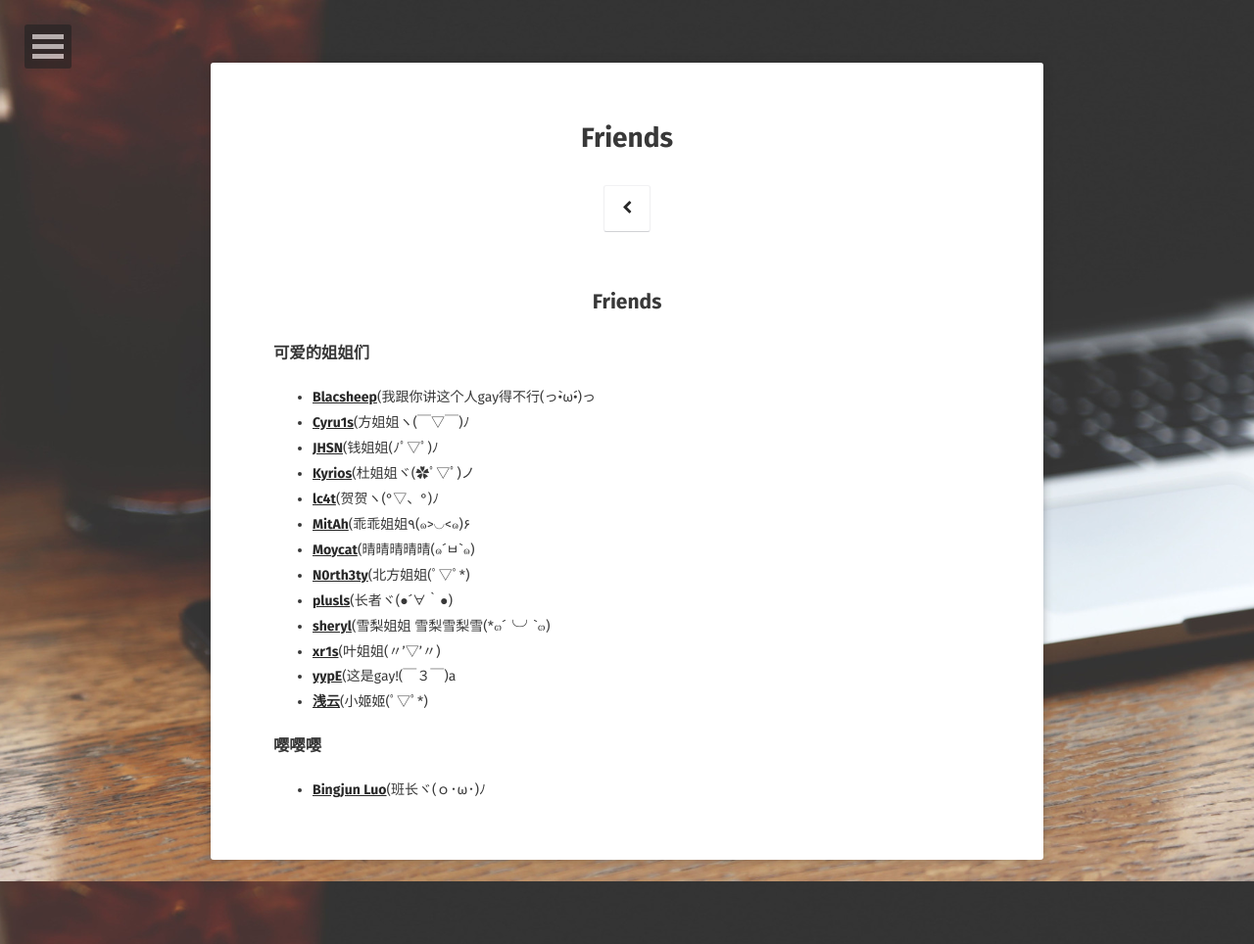
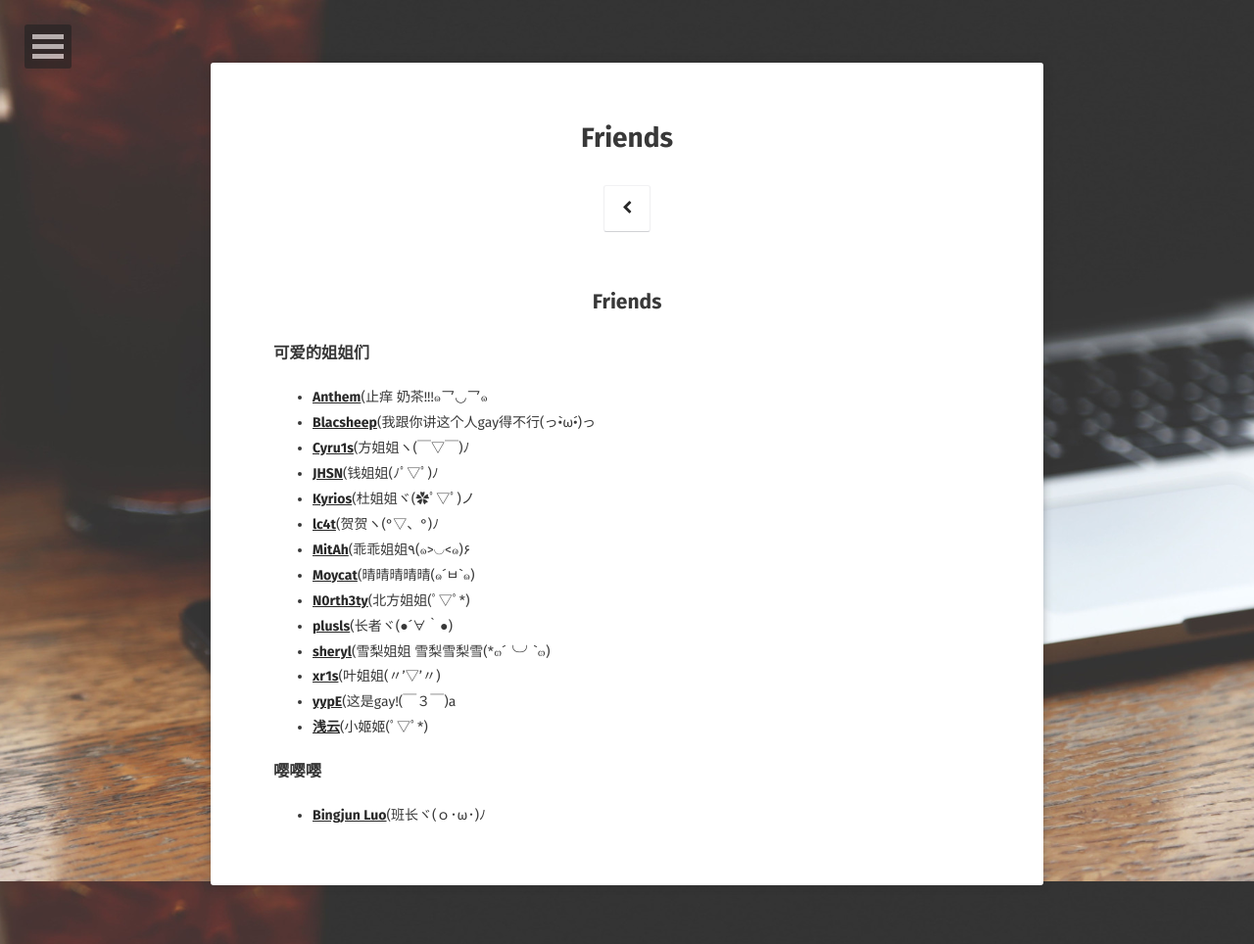
Before and after one commit to gmcnqaq/gmcnqaq, a Jekyll site: the page built from friends/index.md, in a window 1280 px wide. Shown: the whole page at 98% size. Built offline with Jekyll 4.4.1, drawn with Linux system fonts in a browser that asks for light colours; some web fonts are replaced.

Commit message:
Update index.md

```diff
--- a/friends/index.md
+++ b/friends/index.md
@@ -7,6 +7,7 @@ comments: false
 ## <center>Friends</center>
 
 ### 可爱的姐姐们
+* [**Anthem**](http://anthem.fun/)(止痒 奶茶!!!๑乛◡乛๑
 * [**Blacsheep**](https://blog.blacsheep.cn/)(我跟你讲这个人gay得不行(っ•̀ω•́)っ
 * [**Cyru1s**](http://blog.cyru1s.com/)(方姐姐ヽ(￣▽￣)ﾉ
 * [**JHSN**](https://blog.chrstm.com/)(钱姐姐(ﾉﾟ▽ﾟ)ﾉ
```
